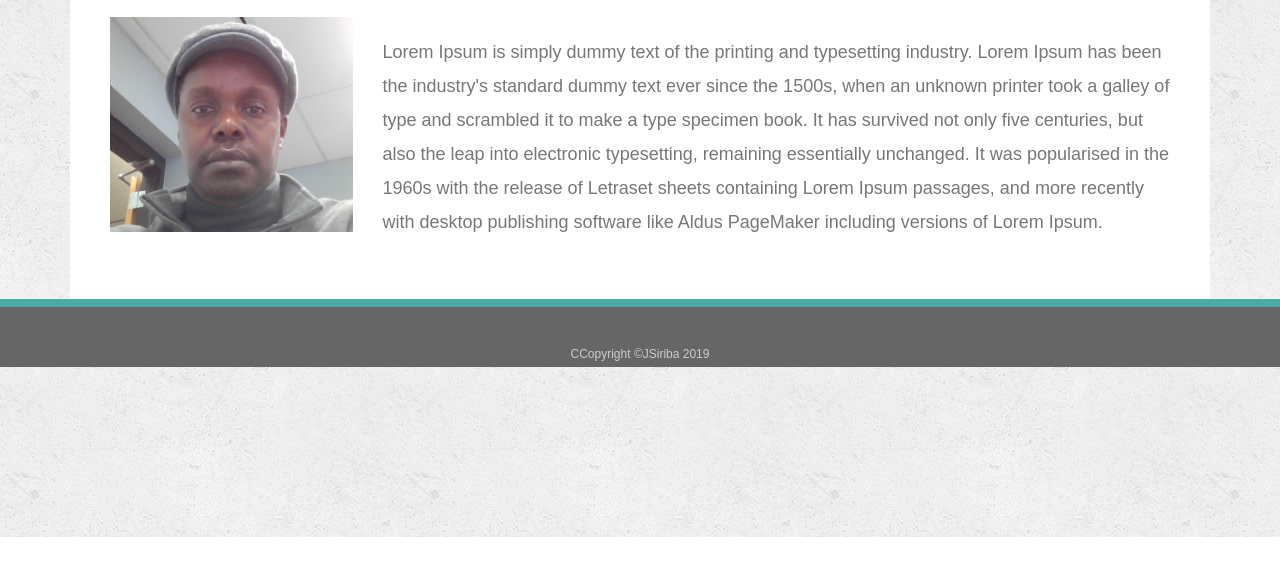
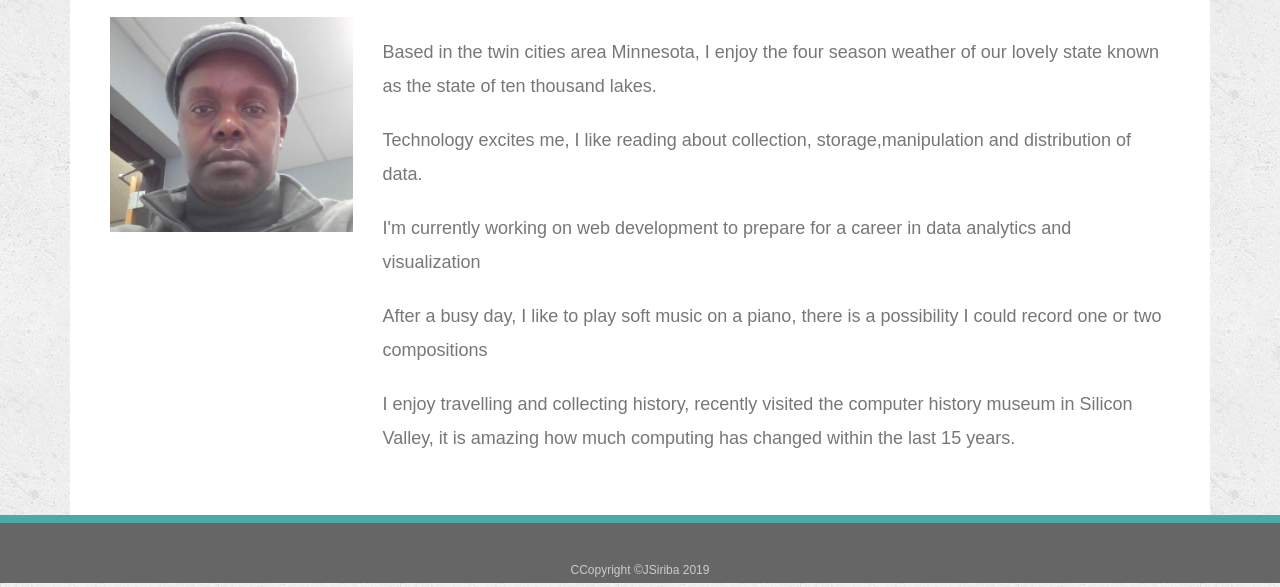
Before and after one commit to CBACoder/Bootstrap-Portfolio, a plain HTML site: page index.html in a window 1280 px wide. Shown: the part 263-850 px from the top of the page. Before the commit the page ends 800 px from the top, so only its background shows below. Drawn offline with nearby package versions, Linux system fonts and the light colour scheme.

Commit message:
update to index.html

```diff
--- a/index.html
+++ b/index.html
@@ -42,12 +42,11 @@
                         <img class="img-fluid" src="assets/images/bio.jpg">
                     </div>
                     <div class="col-md-9">
-                        <p>Lorem Ipsum is simply dummy text of the printing and typesetting industry. Lorem Ipsum has been the
-                            industry's standard dummy text ever since the 1500s, when an unknown printer took a galley of type and
-                            scrambled it to make a type specimen book. It has survived not only five centuries, but also the leap
-                            into electronic typesetting, remaining essentially unchanged. It was popularised in the 1960s with the
-                            release of Letraset sheets containing Lorem Ipsum passages, and more recently with desktop publishing
-                            software like Aldus PageMaker including versions of Lorem Ipsum.</p>
+                        <p>Based in the twin cities area Minnesota, I enjoy the four season weather of our lovely state known as the state of ten thousand lakes.</p>
+                        <p>Technology excites me, I like reading about collection, storage,manipulation and distribution of data.</p>
+                        <p>I'm currently working on web development to prepare for a career in data analytics and visualization</p>
+                        <p>After a busy day, I like to play soft music on a piano, there is a possibility I could record one or two compositions</p>
+                        <p>I enjoy travelling and collecting history, recently visited the computer history museum in Silicon Valley, it is amazing how much computing has changed within the last 15 years.</p>
                     </div>
                 </div>
             </div>
```
